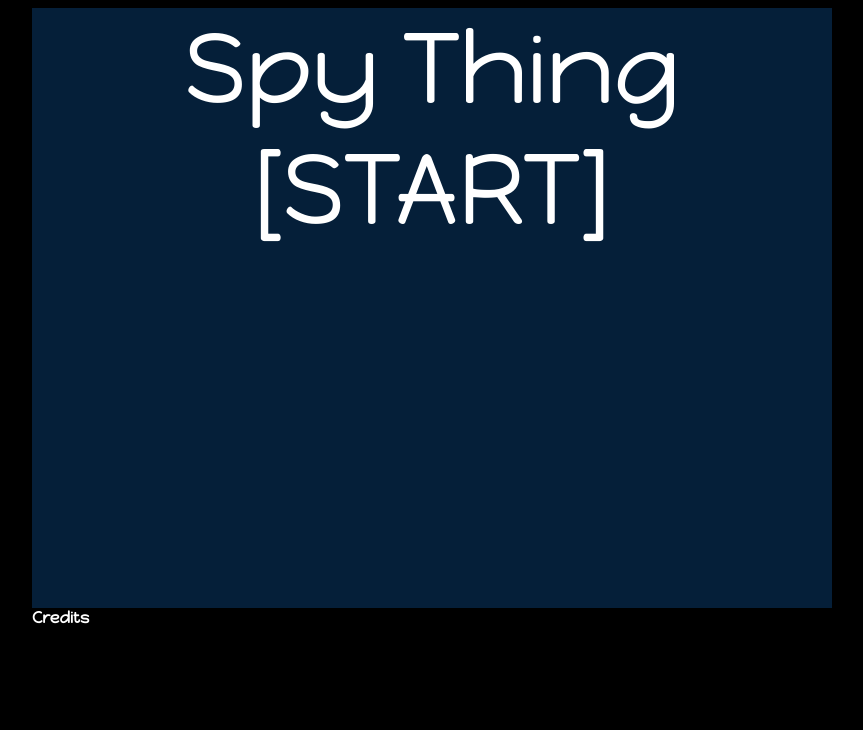
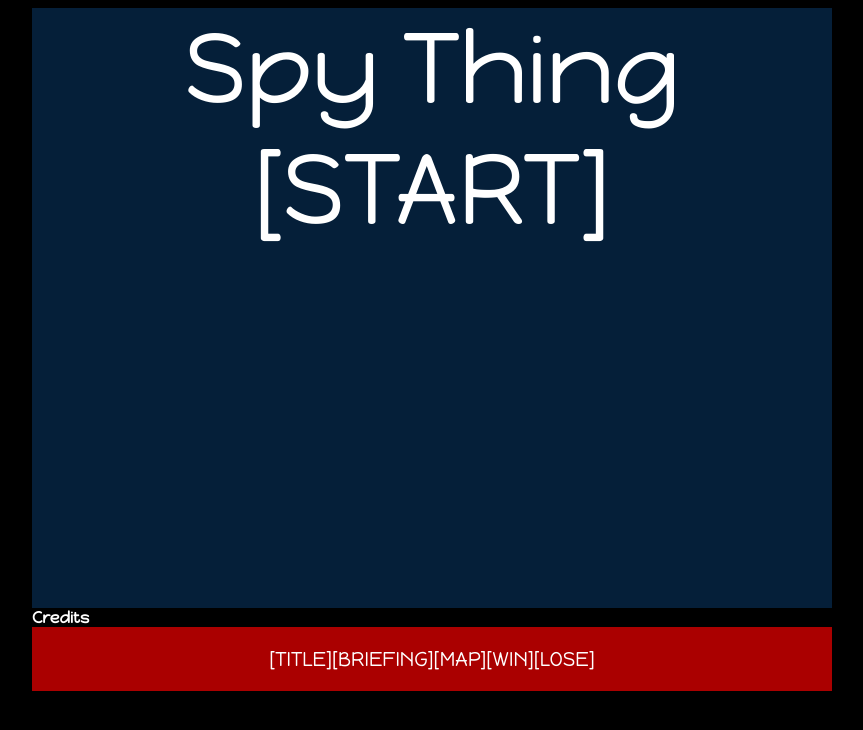
Before and after one commit to southpawgeek/react-jam-2025-spring, a React (Vite) app: page / in a window 1280 px wide. Shown: the top 730 px of the page, without its empty margins (208-1071 px from the left). Built offline with nearby package versions, Linux system fonts and the light colour scheme; what @pixi/react would draw is missing.

Commit message:
add debugger

```diff
--- a/src/App.jsx
+++ b/src/App.jsx
@@ -1,6 +1,7 @@
 import GameProvider from "./components/GameProvider"
 import Credits from "./components/Credits"
 import Display from "./components/Display"
+import Debug from "./components/Debug"
 
 const App = () => {
   return (
@@ -9,6 +10,7 @@ const App = () => {
         <Display />
       </div>
       <Credits />
+      <Debug />
     </GameProvider>
   )
 }
--- /dev/null
+++ b/src/components/Debug.jsx
@@ -0,0 +1,25 @@
+import useGame from "../hooks/useGame"
+
+const Debug = () => {
+  const { setDisplayType } = useGame()
+
+  return (
+    <div
+      style={{
+        backgroundColor: "#a00",
+        textAlign: "center",
+        width: "800px",
+        padding: "1rem 0",
+        margin: "auto",
+      }}
+    >
+      <span onClick={() => setDisplayType("title")}>[TITLE]</span>
+      <span onClick={() => setDisplayType("briefing")}>[BRIEFING]</span>
+      <span onClick={() => setDisplayType("map")}>[MAP]</span>
+      <span onClick={() => setDisplayType("win")}>[WIN]</span>
+      <span onClick={() => setDisplayType("lose")}>[LOSE]</span>
+    </div>
+  )
+}
+
+export default Debug
--- a/src/components/Display.jsx
+++ b/src/components/Display.jsx
@@ -9,17 +9,23 @@ import Win from "./Win"
 const Display = () => {
   const { displayType } = useGame()
 
-  if (displayType === "title") return <Title />
-  if (displayType === "briefing") return <Briefing />
-  if (displayType === "map")
+  switch (displayType) {
+    case "title":
+      return <Title />
+    case "briefing":
+      return <Briefing />
+    case "map":
       return (
         <>
           <GameView />
           <GameUi />
         </>
       )
-  if (displayType === "lose") return <Lose />
-  if (displayType === "win") return <Win />
+    case "lose":
+      return <Lose />
+    case "win":
+      return <Win />
+  }
 }
 
 export default Display
```
Lines whose indentation alone changed are shown as unchanged.
